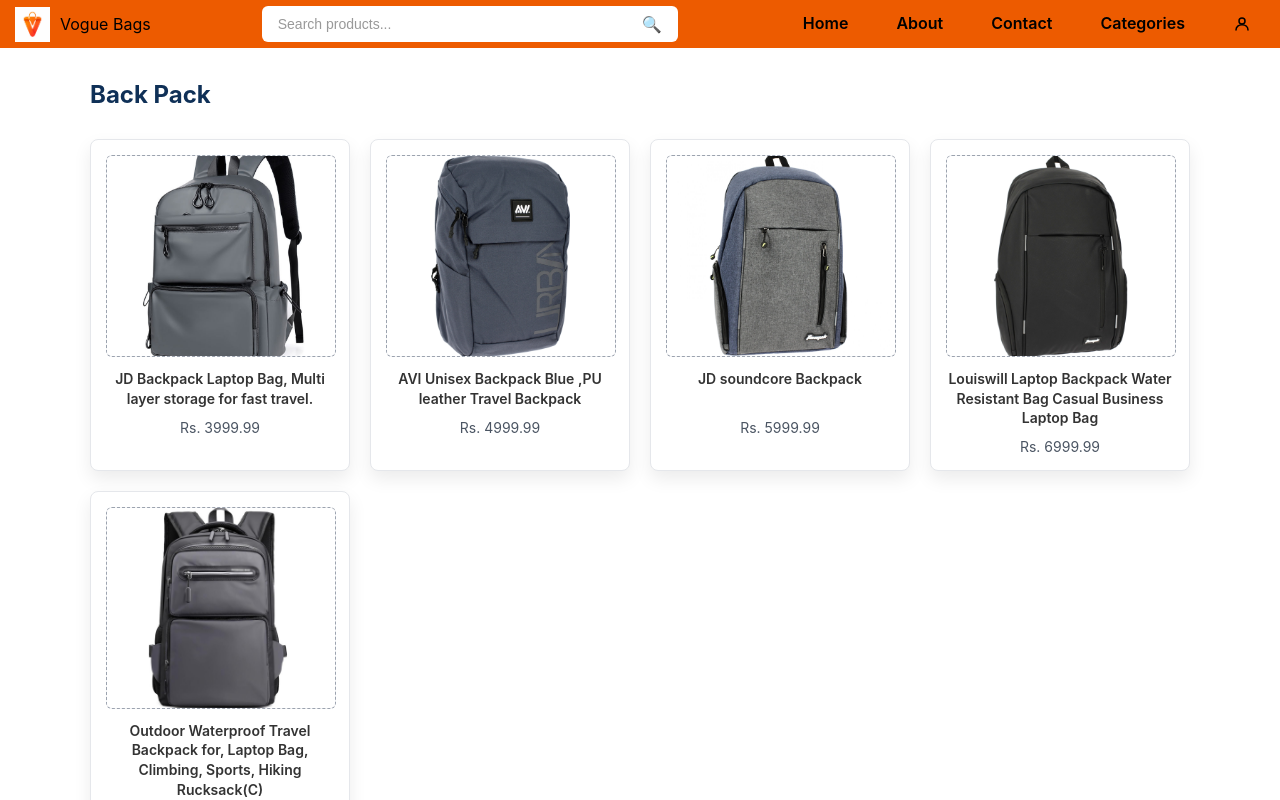
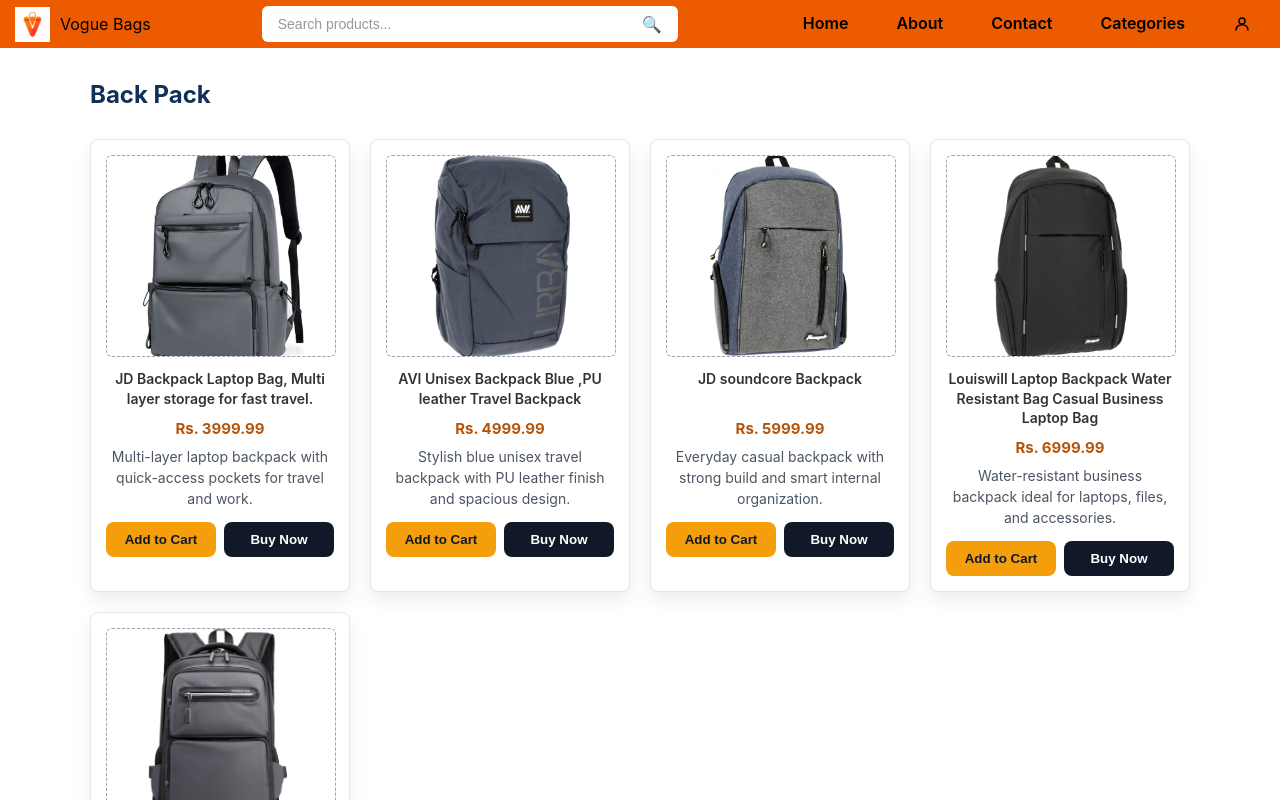
Before and after one commit to vishvaviraj/Vogue_Bags, a React (Create React App) app: page /categories/backpack in a window 1280 px wide. Shown: the top 800 px of the page. Built offline with nearby package versions, Linux system fonts and the light colour scheme.

Commit message:
change productCategory Page

```diff
--- a/src/components/CategoryProductsPage.css
+++ b/src/components/CategoryProductsPage.css
@@ -48,8 +48,41 @@
   font-size: 16px;
 }
 
-.product-card p {
-  margin: 0;
+.product-price {
+  margin: 0 0 8px;
+  color: #b45309;
+  font-size: 15px;
+  font-weight: 700;
+}
+
+.product-description {
+  margin: 0 0 12px;
   color: #4b5563;
   font-size: 14px;
+  line-height: 1.5;
+  min-height: 64px;
 }
+
+.product-actions {
+  display: flex;
+  gap: 8px;
+}
+
+.product-btn {
+  border: 0;
+  border-radius: 8px;
+  padding: 10px 12px;
+  font-weight: 600;
+  cursor: pointer;
+  flex: 1;
+}
+
+.product-btn-primary {
+  background: #111827;
+  color: #ffffff;
+}
+
+.product-btn-secondary {
+  background: #f59e0b;
+  color: #111827;
+}
--- a/src/components/CategoryProductsPage.js
+++ b/src/components/CategoryProductsPage.js
@@ -17,11 +17,11 @@
 import bag5 from './images/bag5.avif';
 function CategoryProductsPage({ title }) {
   const handBagProducts = [
-    { id: 1, name: 'Handbags For Women Shoulder Bags Casual Leather Messenger Bag Large Capacity Handbag Women\'s ', image: handbag1, price: 'Rs. 4999.99' },
-    { id: 2, name: 'Home Ladies Purse Handbag The Perfect Double Strap Tote Rose Pink', image: handbag2, price: 'Rs. 5999.99' },
-    { id: 3, name: 'Fashion Woman Bag Female Hand Tote Bag Messenger Shoulder Bag Lady HandBag ', image: handbag3, price: 'Rs. 6999.99' },
-    { id: 4, name: 'IONIKK Shoulder Bag for Women Embroidered Women Leather Handbags Hand Bags For Women', image: handbag4, price: 'Rs. 7999.99' },
-    { id: 5, name: 'Genuine Leather Luxury Ladies Handbag ', image: handbag5, price: 'Rs. 8999.99' }
+    { id: 1, name: 'Handbags For Women Shoulder Bags Casual Leather Messenger Bag Large Capacity Handbag Women\'s ', image: handbag1, price: 'Rs. 4999.99', description: 'Large-capacity casual leather handbag with secure zip and comfortable shoulder carry.' },
+    { id: 2, name: 'Home Ladies Purse Handbag The Perfect Double Strap Tote Rose Pink', image: handbag2, price: 'Rs. 5999.99', description: 'Double strap rose pink tote designed for daily office use and casual styling.' },
+    { id: 3, name: 'Fashion Woman Bag Female Hand Tote Bag Messenger Shoulder Bag Lady HandBag ', image: handbag3, price: 'Rs. 6999.99', description: 'Elegant messenger style tote with multiple compartments and smooth finish.' },
+    { id: 4, name: 'IONIKK Shoulder Bag for Women Embroidered Women Leather Handbags Hand Bags For Women', image: handbag4, price: 'Rs. 7999.99', description: 'Premium embroidered leather shoulder bag with a bold fashion-forward look.' },
+    { id: 5, name: 'Genuine Leather Luxury Ladies Handbag ', image: handbag5, price: 'Rs. 8999.99', description: 'Luxury genuine leather handbag crafted for style, durability, and comfort.' }
   ];
 
 
@@ -29,21 +29,22 @@
     id: item,
     name: `${title} Product ${item}`,
     price: 'Add price',
+    description: 'Product description will be available soon.',
   }));
 
   const backpackProducts = [
-    { id: 1, name: ' JD Backpack Laptop Bag, Multi layer storage for fast travel. ', image: backpack1, price: 'Rs. 3999.99' },
-    { id: 2, name: ' AVI Unisex Backpack Blue ,PU leather Travel Backpack ', image: backpack2, price: 'Rs. 4999.99' },
-    { id: 3, name: ' JD soundcore Backpack  ', image: backpack3, price: 'Rs. 5999.99' },
-    { id: 4, name: ' Louiswill Laptop Backpack Water Resistant Bag Casual Business Laptop Bag ', image: backpack4, price: 'Rs. 6999.99' },
-    { id: 5, name: 'Outdoor Waterproof Travel Backpack for, Laptop Bag, Climbing, Sports, Hiking Rucksack(C)', image: backpack5, price: 'Rs. 7999.99' }
+    { id: 1, name: ' JD Backpack Laptop Bag, Multi layer storage for fast travel. ', image: backpack1, price: 'Rs. 3999.99', description: 'Multi-layer laptop backpack with quick-access pockets for travel and work.' },
+    { id: 2, name: ' AVI Unisex Backpack Blue ,PU leather Travel Backpack ', image: backpack2, price: 'Rs. 4999.99', description: 'Stylish blue unisex travel backpack with PU leather finish and spacious design.' },
+    { id: 3, name: ' JD soundcore Backpack  ', image: backpack3, price: 'Rs. 5999.99', description: 'Everyday casual backpack with strong build and smart internal organization.' },
+    { id: 4, name: ' Louiswill Laptop Backpack Water Resistant Bag Casual Business Laptop Bag ', image: backpack4, price: 'Rs. 6999.99', description: 'Water-resistant business backpack ideal for laptops, files, and accessories.' },
+    { id: 5, name: 'Outdoor Waterproof Travel Backpack for, Laptop Bag, Climbing, Sports, Hiking Rucksack(C)', image: backpack5, price: 'Rs. 7999.99', description: 'Outdoor-ready waterproof rucksack built for climbing, sports, and hiking.' }
   ];
 const kidsbagProducts = [
-    { id: 1, name: 'Stylbase Car Kids School Bags for Boys And Girls Printed Cartoon Water – Resistant Backpack for Kids', image: bag1, price: 'Rs. 1999.99' },
-    { id: 2, name: 'Kids School Bag for Boys and Girls, Water Resistant, Lightweight and Durable', image: bag2, price: 'Rs. 2999.99' },
-    { id: 3, name: 'Children\'s Backpack for School, Cute Cartoon Design, Multiple Pockets', image: bag3, price: 'Rs. 3999.99' },
-    { id: 4, name: 'Toddler Backpack for Kids, Colorful and Fun Design, Easy to Carry', image: bag4, price: 'Rs. 4999.99' },
-    { id: 5, name: 'Boys Girls School Backpack, Lightweight and Durable, Multiple Compartments', image: bag5, price: 'Rs. 5999.99' }
+    { id: 1, name: 'Stylbase Car Kids School Bags for Boys And Girls Printed Cartoon Water – Resistant Backpack for Kids', image: bag1, price: 'Rs. 1999.99', description: 'Fun cartoon print school bag with water-resistant material and light carry.' },
+    { id: 2, name: 'Kids School Bag for Boys and Girls, Water Resistant, Lightweight and Durable', image: bag2, price: 'Rs. 2999.99', description: 'Durable lightweight kids school backpack with comfortable shoulder support.' },
+    { id: 3, name: 'Children\'s Backpack for School, Cute Cartoon Design, Multiple Pockets', image: bag3, price: 'Rs. 3999.99', description: 'Cute cartoon backpack featuring multiple pockets for books and lunch box.' },
+    { id: 4, name: 'Toddler Backpack for Kids, Colorful and Fun Design, Easy to Carry', image: bag4, price: 'Rs. 4999.99', description: 'Colorful toddler backpack sized for easy carry and day-to-day essentials.' },
+    { id: 5, name: 'Boys Girls School Backpack, Lightweight and Durable, Multiple Compartments', image: bag5, price: 'Rs. 5999.99', description: 'Spacious school backpack with strong stitching and practical compartments.' }
   ];
 
 
@@ -54,6 +55,14 @@
   };
 
   const products = productsByCategory[title] || defaultProducts;
+
+  const handleAddToCart = (productName) => {
+    alert(`${productName} added to cart.`);
+  };
+
+  const handleBuyNow = (productName) => {
+    alert(`Proceeding to buy ${productName}.`);
+  };
 
   return (
     <section className="category-page">
@@ -69,7 +78,24 @@
               )}
             </div>
             <h3>{product.name}</h3>
-            <p>{product.price}</p>
+            <p className="product-price">{product.price}</p>
+            <p className="product-description">{product.description}</p>
+            <div className="product-actions">
+              <button
+                type="button"
+                className="product-btn product-btn-secondary"
+                onClick={() => handleAddToCart(product.name)}
+              >
+                Add to Cart
+              </button>
+              <button
+                type="button"
+                className="product-btn product-btn-primary"
+                onClick={() => handleBuyNow(product.name)}
+              >
+                Buy Now
+              </button>
+            </div>
           </article>
         ))}
       </div>
```
